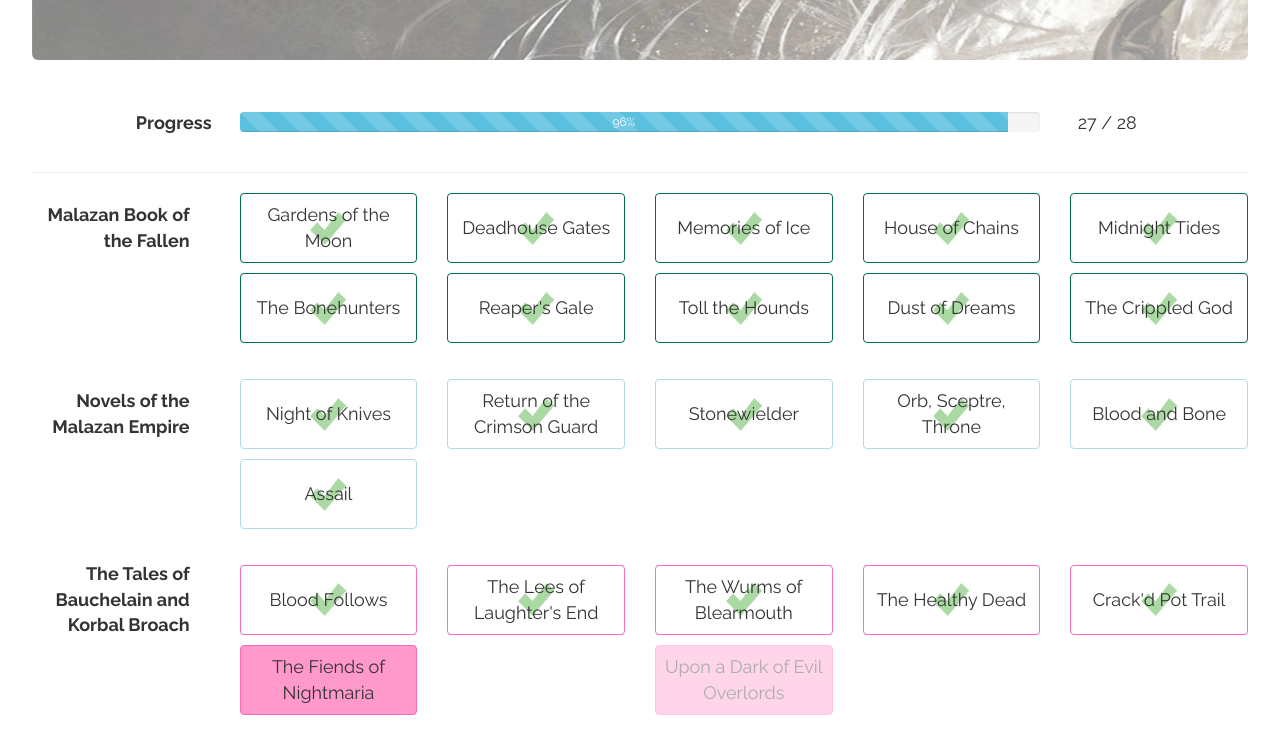
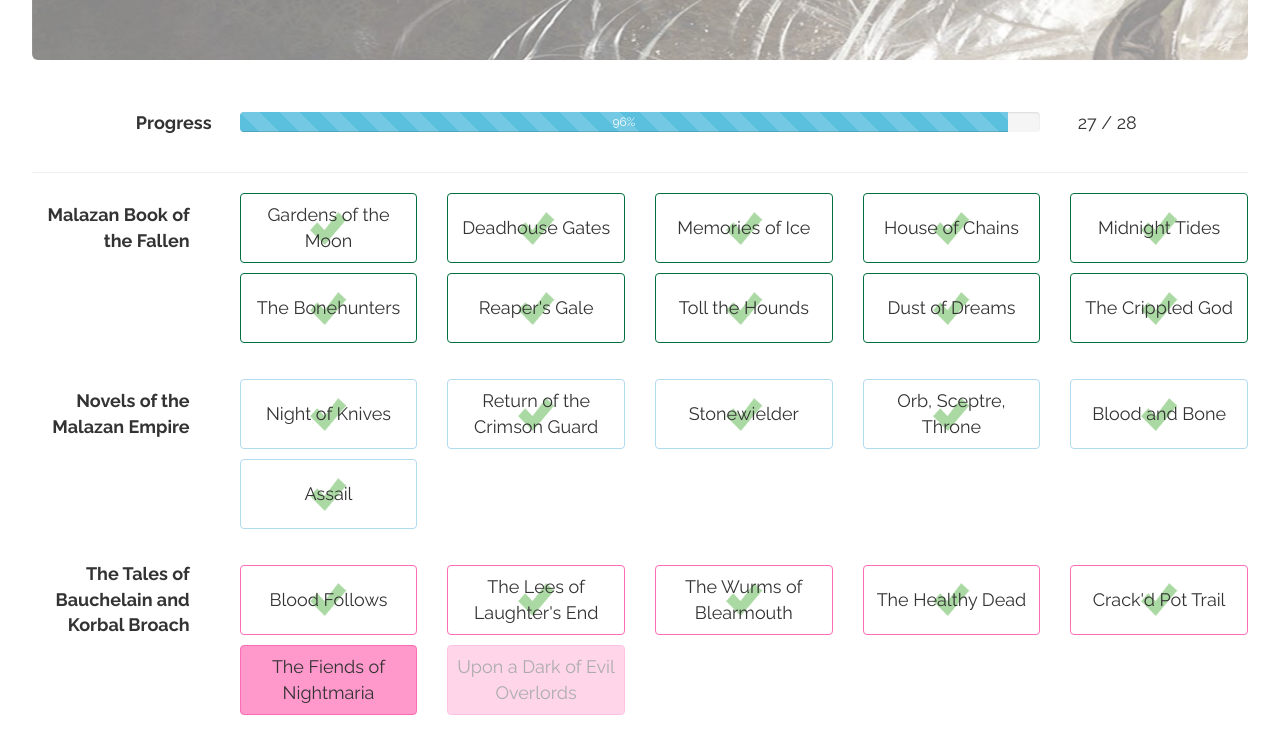
Before and after one commit to ceva24/malazan-read, a plain HTML site: page index.html in a window 1280 px wide. Shown: the part 220-952 px from the top of the page. Drawn offline with Linux system fonts and the light colour scheme.

Commit message:
Update index.html

```diff
--- a/index.html
+++ b/index.html
@@ -92,7 +92,7 @@
 
                 <div class="row">
                     <div class="col-lg-2 col-lg-offset-2"><p class="book book-tales">The Fiends of Nightmaria</p></div>
-                    <div class="col-lg-2 col-lg-offset-2"><p class="book book-tales unreleased" title="Unreleased" data-toggle="tooltip">Upon a Dark of Evil Overlords</p></div>
+                    <div class="col-lg-2"><p class="book book-tales unreleased" title="Unreleased" data-toggle="tooltip">Upon a Dark of Evil Overlords</p></div>
                 </div>
                 <br>
 
```
